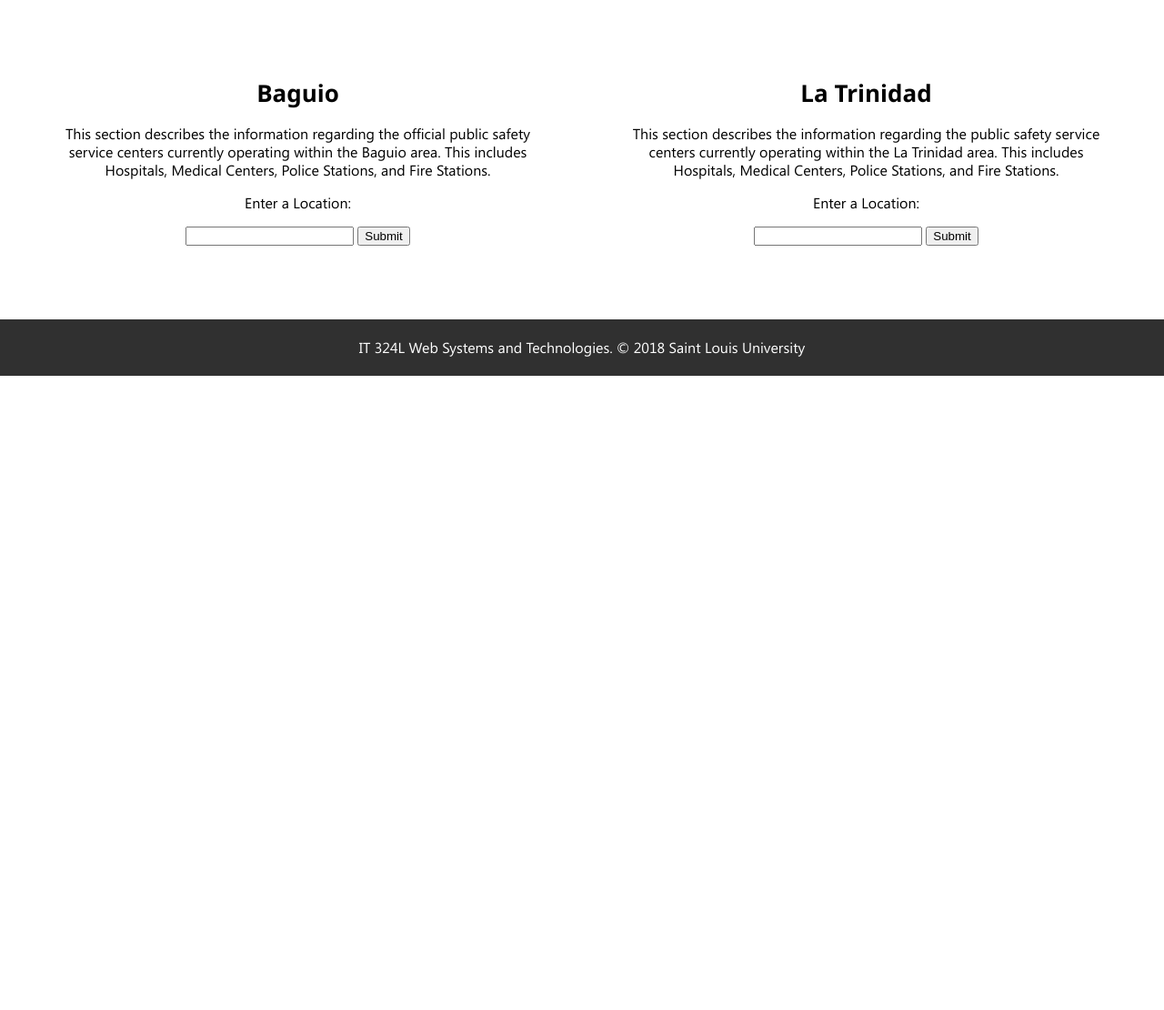
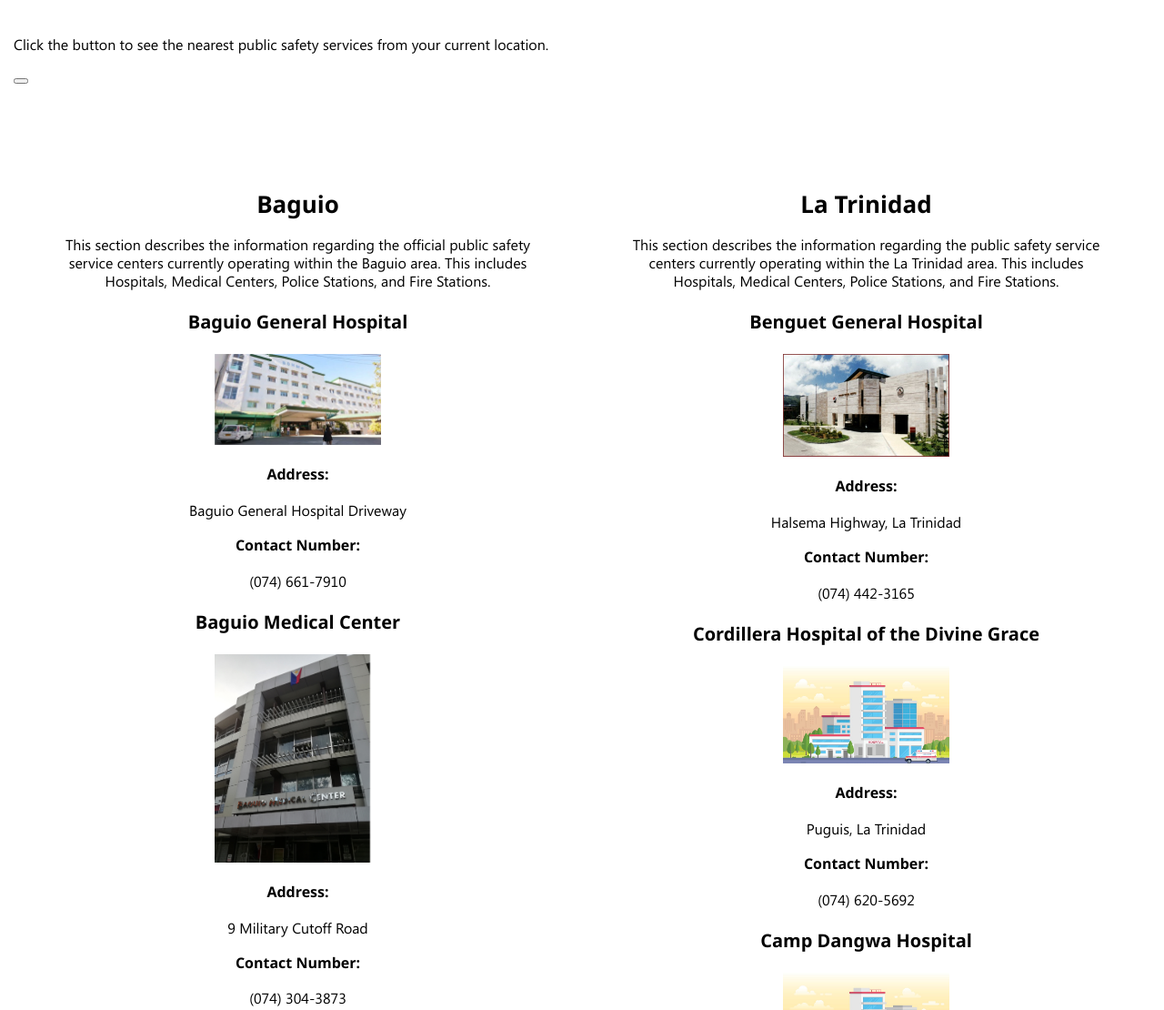
Before and after one commit to vonsalazar/webtech-lab-midterms, a plain HTML site: page Progressive Web Application/pubservices.html in a window 1280 px wide. Shown: the part 207-1317 px from the top of the page at 91% size. Before the commit the page ends 800 px from the top, so only its background shows below. Drawn offline with Linux system fonts and the light colour scheme.

Commit message:
Updates to the location and geolocation functionalities.
Minor updates on content formatting and styling.
Completed the location functionality for the public safety services page.
Added the geolocationdemo.js for testing of geolocation functionality.

```diff
--- a/Progressive Web Application/pubservices.html
+++ b/Progressive Web Application/pubservices.html
@@ -23,7 +23,15 @@
     <section class="pubservicesheading">
         <h1>Public Safety Services Directory</h1>
         <p>In times of disaster, please do not hesitate to seek assistance from these public safety centers and offices. Remember that your safety is one of the government's top priorities.</p>
-        <!--button onclick="getDataBaguio()">CLICKME!</button-->
+    </section>
+
+    <section class="pubservicesgeoloc">
+        <h2></h2>
+        <p>Click the button to see the nearest public safety services from your current location.</p>
+        <button></button>
+        <ul id="pubservicesgeolocfunction">
+
+        </ul>
     </section>
 
     <section class="pubservicesmain">
@@ -31,8 +39,8 @@
             <div class="pubservicescolumn">
                 <h2>Baguio</h2>
                 <p>This section describes the information regarding the official public safety service centers currently operating within the Baguio area. This includes Hospitals, Medical Centers, Police Stations, and Fire Stations.</p>
-                <p>Enter a Location: </p><input type="text" id="locationBaguioInput">
-                <button onclick="getDataBaguio()">Submit</button>
+                <!--p>Enter a Location: </p><input type="text" id="locationBaguioInput">
+                <>button onclick="getDataBaguio()">Submit</button-->
                 <ul id="baguioLocationList">
 
                 </ul>
@@ -41,8 +49,8 @@
             <div class="pubservicescolumn">
                 <h2>La Trinidad</h2>
                 <p>This section describes the information regarding the public safety service centers currently operating within the La Trinidad area. This includes Hospitals, Medical Centers, Police Stations, and Fire Stations.</p>
-                <p>Enter a Location: </p><input type="text" id="locationTrinidadInput">
-                <button onclick="getDataTrinidad()">Submit</button>
+                <!--p>Enter a Location: </p><input type="text" id="locationTrinidadInput">
+                <button onclick="getDataTrinidad()">Submit</button-->
                 <ul id="trinidadLocationList">
 
                 </ul>
--- a/Progressive Web Application/scripts/location.js
+++ b/Progressive Web Application/scripts/location.js
@@ -10,43 +10,36 @@ var database;
 var transaction;
 var DBRequest = self.IndexedDB.open('LocationDB', 1);
 
-/**
-var name, address, area, contact_main, contact_alt, image, x_coord, y_coord;
-var location = [
-    { locationID: 0, name: '', address: '', area: '', contact_main: '', contact_alt: '', image: '', x_coord: '', y_coord: ''}
-];
-*/
-
 var locationsBaguio = [
-    { locationID: 1, name: 'Baguio General Hospital', address: 'Baguio General Hospital Driveway', contact: '(074) 661-7910', image: '', x_coord: '16.40107403869452', y_coord: '120.59601187705995'},
-    { locationID: 2, name: 'Baguio Medical Center', address: '9 Military Cutoff Road', contact: '(074) 304-3873', image: '', x_coord: '16.4019900481756', y_coord: '120.59747099876405'},
-    { locationID: 3, name: 'Hospital of the Sacred Heart', address: 'Assumption Road', contact: '(074) 442-5701 to 02', image: '', x_coord: '16.417309410344853', y_coord: '120.59795916080475'},
-    { locationID: 4, name: 'Notre Dame de Chartres', address: '25 Main Building, General Luna Road', contact: '(074) 619-8530', image: '', x_coord: '16.41535917898586', y_coord: '120.59850096702577'},
-    { locationID: 5, name: 'Assumption Medical Diagnostic Center, Inc.', address: 'VFM Building, 10 Assumption Road', contact: '(074) 443-9580', image: '', x_coord: '16.41360875', y_coord: '120.59738539604751'},
-    { locationID: 6, name: 'Pines City Doctors Hospital', address: 'Magsaysay Avenue', contact: '(074) 445-3020', image: '', x_coord: '16.4269155', y_coord: '120.59469167932693'},
-    { locationID: 7, name: 'Philippine Red Cross', address: '39 Harrison Road', contact: '(074) 424-7953', image: '', x_coord: '16.4122177', y_coord: '120.5963337'},
-    { locationID: 8, name: 'Baguio City Police Station 1', address: 'Naguilian Road', contact: '424-2697', image: '', x_coord: '16.412449', y_coord: '120.579358' },
-    { locationID: 9, name: 'Baguio City Police Station 2', address: 'Camdas', contact: '661-1255', image: '', x_coord: '16.425757', y_coord: '120.593742' },
-    { locationID: 10, name: 'Baguio City Police Station 3', address: 'Pacdal Circle', contact: '300-9113 / 424-0670', image: '', x_coord: '16.416707', y_coord: '120.615552' },
-    { locationID: 11, name: 'Baguio City Police Station 4', address: 'PEZA, Loakan', contact: '305-9114 / 424-0992', image: '', x_coord: '16.379593', y_coord: '120.619338' },
-    { locationID: 12, name: 'Baguio City Police Station 5', address: 'Legarda, Marcos Highway', contact: '', image: '', x_coord: '16.401514', y_coord: '120.593555' },
-    { locationID: 13, name: 'Baguio City Police Station 6', address: 'Aurora Hill', contact: '300-9116 / 424-2174', image: '', x_coord: '16.426235', y_coord: '120.606191' },
-    { locationID: 14, name: 'Baguio City Police Station 7', address: '', contact: 'Central Business District', image: '', x_coord: '16.414404', y_coord: '120.592207' },
-    { locationID: 15, name: 'Baguio City Police Station 8', address: 'Camp 7, Kennon Road', contact: '424-2681', image: '', x_coord: '16.391862', y_coord: '120.599899' },
-    { locationID: 16, name: 'Baguio City Police Station 9', address: 'Irisan', contact: '424-8834', image: '', x_coord: '16.430057', y_coord: '120.548613' },
-    { locationID: 17, name: 'Baguio City Police Station 10', address: 'Green Valley, Marcos Highway', contact: '422-2662', image: '', x_coord: '16.388915', y_coord: '120.575467' },
-    { locationID: 18, name: 'Baguio City Central Fire Station', address: 'No. 1, Corner Abanao and Kayang Streets', contact: '160 / (074) 442-2222 / (074) 443-7089', image: '', x_coord: '16.414757', y_coord: '120.591727' }
+    { locationID: 1, name: 'Baguio General Hospital', address: 'Baguio General Hospital Driveway', contact: '(074) 661-7910', image: 'images/locations/baguiogeneralhospital.jpg', x_coord: '16.40107403869452', y_coord: '120.59601187705995'},
+    { locationID: 2, name: 'Baguio Medical Center', address: '9 Military Cutoff Road', contact: '(074) 304-3873', image: 'images/locations/baguiomedcenter.jpg', x_coord: '16.4019900481756', y_coord: '120.59747099876405'},
+    { locationID: 3, name: 'Hospital of the Sacred Heart', address: 'Assumption Road', contact: '(074) 442-5701 to 02', image: 'images/locations/hospitalsample.jpg', x_coord: '16.417309410344853', y_coord: '120.59795916080475'},
+    { locationID: 4, name: 'Notre Dame de Chartres', address: '25 Main Building, General Luna Road', contact: '(074) 619-8530', image: 'images/locations/hospitalsample.jpg', x_coord: '16.41535917898586', y_coord: '120.59850096702577'},
+    { locationID: 5, name: 'Assumption Medical Diagnostic Center, Inc.', address: 'VFM Building, 10 Assumption Road', contact: '(074) 443-9580', image: 'images/locations/hospitalsample.jpg', x_coord: '16.41360875', y_coord: '120.59738539604751'},
+    { locationID: 6, name: 'Pines City Doctors Hospital', address: 'Magsaysay Avenue', contact: '(074) 445-3020', image: 'images/locations/hospitalsample.jpg', x_coord: '16.4269155', y_coord: '120.59469167932693'},
+    { locationID: 7, name: 'Philippine Red Cross', address: '39 Harrison Road', contact: '(074) 424-7953', image: 'images/locations/hospitalsample.jpg', x_coord: '16.4122177', y_coord: '120.5963337'},
+    { locationID: 8, name: 'Baguio City Police Station 1', address: 'Naguilian Road', contact: '424-2697', image: 'images/locations/policestationsample.jpg', x_coord: '16.412449', y_coord: '120.579358' },
+    { locationID: 9, name: 'Baguio City Police Station 2', address: 'Camdas', contact: '661-1255', image: 'images/locations/policestationsample.jpg', x_coord: '16.425757', y_coord: '120.593742' },
+    { locationID: 10, name: 'Baguio City Police Station 3', address: 'Pacdal Circle', contact: '300-9113 / 424-0670', image: 'images/locations/policestationsample.jpg', x_coord: '16.416707', y_coord: '120.615552' },
+    { locationID: 11, name: 'Baguio City Police Station 4', address: 'PEZA, Loakan', contact: '305-9114 / 424-0992', image: 'images/locations/policestationsample.jpg', x_coord: '16.379593', y_coord: '120.619338' },
+    { locationID: 12, name: 'Baguio City Police Station 5', address: 'Legarda, Marcos Highway', contact: '442-0629 / 300-9115', image: 'images/locations/policestationsample.jpg', x_coord: '16.401514', y_coord: '120.593555' },
+    { locationID: 13, name: 'Baguio City Police Station 6', address: 'Aurora Hill', contact: '300-9116 / 424-2174', image: 'images/locations/policestationsample.jpg', x_coord: '16.426235', y_coord: '120.606191' },
+    { locationID: 14, name: 'Baguio City Police Station 7', address: 'Central Business District', contact: '661-1489', image: 'images/locations/bcpostation7.jpg', x_coord: '16.414404', y_coord: '120.592207' },
+    { locationID: 15, name: 'Baguio City Police Station 8', address: 'Camp 7, Kennon Road', contact: '424-2681', image: 'images/locations/policestationsample.jpg', x_coord: '16.391862', y_coord: '120.599899' },
+    { locationID: 16, name: 'Baguio City Police Station 9', address: 'Irisan', contact: '424-8834', image: 'images/locations/policestationsample.jpg', x_coord: '16.430057', y_coord: '120.548613' },
+    { locationID: 17, name: 'Baguio City Police Station 10', address: 'Green Valley, Marcos Highway', contact: '422-2662', image: 'images/locations/policestationsample.jpg', x_coord: '16.388915', y_coord: '120.575467' },
+    { locationID: 18, name: 'Baguio City Central Fire Station', address: 'No. 1, Corner Abanao and Kayang Streets', contact: '160 / (074) 442-2222 / (074) 443-7089', image: 'images/locations/firestationsample.jpg', x_coord: '16.414757', y_coord: '120.591727' }
 ];
 
 var locationsTrinidad = [
-    { locationID: 1, name: 'Benguet General Hospital', address: 'Halsema Highway, La Trinidad', contact: '(074) 442-3165', image: '', x_coord: '16.450765', y_coord: '120.589133' },
-    { locationID: 2, name: 'Cordillera Hospital of the Divine Grace', address: 'Puguis, La Trinidad', contact: '(074) 620-5692', image: '', x_coord: '16.452586', y_coord: '120.574424' },
-    { locationID: 3, name: 'Camp Dangwa Hospital', address: 'Barangay Alapang, La Trinidad', contact: '(074) 422-5515', image: '', x_coord: '16.464979', y_coord: '120.598705' },
-    { locationID: 4, name: 'Assumption Medical Diagnostic Center', address: 'Bontoc Road, La Trinidad', contact: '(074) 422-3906', image: '', x_coord: '16.446049', y_coord: '120.591062' },
-    { locationID: 5, name: 'Philippine Red Cross', address: 'BeGH Compound, Km. 5 La Trinidad', contact: '(074) 422-2796', image: '', x_coord: '16.450857', y_coord: '120.589391' },
-    { locationID: 6, name: 'La Trinidad Police Station', address: 'Km. 5 Pico, La Trinidad', contact: '(074) 309-1019', image: '', x_coord: '16.447812', y_coord: '120.590238' },
-    { locationID: 7, name: 'Km. 6 Police Outpost', address: 'Km. 6 La Trinidad', contact: '(074) 309-1019', image: '', x_coord: '16.455317', y_coord: '120.589478' },
-    { locationID: 8, name: 'La Trinidad Fire Station', address: 'Cabanao Road, La Trinidad', contact: '(074) 422-4700', image: '', x_coord: '16.460805', y_coord: '120.588766' }
+    { locationID: 1, name: 'Benguet General Hospital', address: 'Halsema Highway, La Trinidad', contact: '(074) 442-3165', image: 'images/locations/benguetgeneralhospital.jpg', x_coord: '16.450765', y_coord: '120.589133' },
+    { locationID: 2, name: 'Cordillera Hospital of the Divine Grace', address: 'Puguis, La Trinidad', contact: '(074) 620-5692', image: 'images/locations/hospitalsample.jpg', x_coord: '16.452586', y_coord: '120.574424' },
+    { locationID: 3, name: 'Camp Dangwa Hospital', address: 'Barangay Alapang, La Trinidad', contact: '(074) 422-5515', image: 'images/locations/hospitalsample.jpg', x_coord: '16.464979', y_coord: '120.598705' },
+    { locationID: 4, name: 'Assumption Medical Diagnostic Center', address: 'Bontoc Road, La Trinidad', contact: '(074) 422-3906', image: 'images/locations/hospitalsample.jpg', x_coord: '16.446049', y_coord: '120.591062' },
+    { locationID: 5, name: 'Philippine Red Cross', address: 'BeGH Compound, Km. 5 La Trinidad', contact: '(074) 422-2796', image: 'images/locations/hospitalsample.jpg', x_coord: '16.450857', y_coord: '120.589391' },
+    { locationID: 6, name: 'La Trinidad Police Station', address: 'Km. 5 Pico, La Trinidad', contact: '(074) 309-1019', image: 'images/locations/bcpocarregionaloffice.jpg', x_coord: '16.447812', y_coord: '120.590238' },
+    { locationID: 7, name: 'Km. 6 Police Outpost', address: 'Km. 6 La Trinidad', contact: '(074) 309-1019', image: 'images/locations/policestationsample.jpg', x_coord: '16.455317', y_coord: '120.589478' },
+    { locationID: 8, name: 'La Trinidad Fire Station', address: 'Cabanao Road, La Trinidad', contact: '(074) 422-4700', image: 'images/locations/firestationsample.jpg', x_coord: '16.460805', y_coord: '120.588766' }
 ];
 
 DBRequest.onerror = function(event) {
@@ -57,8 +50,10 @@ DBRequest.onsuccess = function(event) {
     database = DBRequest.result;
     console.log('Database initialised.');
 
-    getDataBaguio();
-    getDataTrinidad();
+    // getDataBaguio();
+    // getDataTrinidad();
+    getAllBaguioLocations();
+    getAllTrinidadLocations();
 };
 
 DBRequest.onupgradeneeded = function(event) {
@@ -105,48 +100,112 @@ DBRequest.onupgradeneeded = function(event) {
     console.log('Locations object store created.');
 };
 
-//var locationPageObject = document.getElementById('baguioLocation')
-function readAllBaguioLocations() {
+function getAllBaguioLocations() {
+
     console.log('Reading location data in BAGUIO...');
+
     var baguioLocObjStore = database.transaction('baguioLocations').objectStore('baguioLocations');
+
     baguioLocObjStore.openCursor().onsuccess = function(event) {
+
         var cursor = event.target.result;
+
         if (cursor) {
-            alert(
-                'Baguio Area Emergency Location Information: \n' +
-                'Location ID: ' + cursor.key + '\n' +
-                'Location Name: ' + cursor.value.name + '\n' +
-                'Address: ' + cursor.value.address + '\n' +
-                'Contact Number: ' + cursor.value.contact + '\n' +
-                'Longitude: ' + cursor.value.x_coord + '\n' +
-                'Latitude: ' + cursor.value.y_coord
-            );
+
+            var locationListItem;
+            var name, locationImage, addressHeader, addressInfo, contactHeader, contactInfo;
+            var nameText, addressHeaderText, addressInfoText, contactHeaderText, contactInfoText;
+
+            locationListItem = document.createElement('li');
+            name = document.createElement('h3');
+            locationImage = document.createElement('img');
+            addressHeader = document.createElement('h4');
+            addressInfo = document.createElement('p');
+            contactHeader = document.createElement('h4');
+            contactInfo = document.createElement('p');
+
+            nameText = document.createTextNode(cursor.value.name);
+            addressHeaderText = document.createTextNode('Address: ');
+            addressInfoText = document.createTextNode(cursor.value.address);
+            contactHeaderText = document.createTextNode('Contact Number: ');
+            contactInfoText = document.createTextNode(cursor.value.contact);
+
+            locationImage.setAttribute('src', cursor.value.image);
+            locationImage.setAttribute('alt', cursor.value.name);
+
+            name.appendChild(nameText);
+            addressHeader.appendChild(addressHeaderText);
+            addressInfo.appendChild(addressInfoText);
+            contactHeader.appendChild(contactHeaderText);
+            contactInfo.appendChild(contactInfoText);
+
+            locationListItem.appendChild(name);
+            locationListItem.appendChild(locationImage);
+            locationListItem.appendChild(addressHeader);
+            locationListItem.appendChild(addressInfo);
+            locationListItem.appendChild(contactHeader);
+            locationListItem.appendChild(contactInfo);
+
+            document.getElementById('baguioLocationList').appendChild(locationListItem);
+
             cursor.continue();
 
-            //locationPageObject.innerHTML +=
-            //    '<h3>' + dbGetRequest.result.name + '</h3>';
         } else {
             console.log('[BAGUIO LOCATIONS] Data access completed.');
         };
     };
 };
 
-function readAllTrinidadLocations() {
+function getAllTrinidadLocations() {
+
     console.log('Reading location data in TRINIDAD...');
+
     var trinidadLocObjStore = database.transaction('trinidadLocations').objectStore('trinidadLocations');
+
     trinidadLocObjStore.openCursor().onsuccess = function(event) {
+
         var cursor = event.target.result;
+
         if (cursor) {
-            alert(
-                'La Trinidad Area Emergency Location Information: \n' +
-                'Location ID: ' + cursor.key + '\n' +
-                'Location Name: ' + cursor.value.name + '\n' +
-                'Address: ' + cursor.value.address + '\n' +
-                'Contact Number: ' + cursor.value.contact + '\n' +
-                'Longitude: ' + cursor.value.x_coord + '\n' +
-                'Latitude: ' + cursor.value.y_coord
-            );
+
+            var locationListItem;
+            var name, locationImage, addressHeader, addressInfo, contactHeader, contactInfo;
+            var nameText, addressHeaderText, addressInfoText, contactHeaderText, contactInfoText;
+
+            locationListItem = document.createElement('li');
+            name = document.createElement('h3');
+            locationImage = document.createElement('img');
+            addressHeader = document.createElement('h4');
+            addressInfo = document.createElement('p');
+            contactHeader = document.createElement('h4');
+            contactInfo = document.createElement('p');
+
+            nameText = document.createTextNode(cursor.value.name);
+            addressHeaderText = document.createTextNode('Address: ');
+            addressInfoText = document.createTextNode(cursor.value.address);
+            contactHeaderText = document.createTextNode('Contact Number: ');
+            contactInfoText = document.createTextNode(cursor.value.contact);
+
+            locationImage.setAttribute('src', cursor.value.image);
+            locationImage.setAttribute('alt', cursor.value.name);
+
+            name.appendChild(nameText);
+            addressHeader.appendChild(addressHeaderText);
+            addressInfo.appendChild(addressInfoText);
+            contactHeader.appendChild(contactHeaderText);
+            contactInfo.appendChild(contactInfoText);
+
+            locationListItem.appendChild(name);
+            locationListItem.appendChild(locationImage);
+            locationListItem.appendChild(addressHeader);
+            locationListItem.appendChild(addressInfo);
+            locationListItem.appendChild(contactHeader);
+            locationListItem.appendChild(contactInfo);
+
+            document.getElementById('trinidadLocationList').appendChild(locationListItem);
+
             cursor.continue();
+
         } else {
             console.log('[TRINIDAD LOCATIONS] Data access completed.');
         };
@@ -237,10 +296,6 @@ function readTrinidadLocation() {
     };
 }
 
-//var bLocationName = document.getElementById('bLocationName');
-//var bLocationAddress = document.getElementById('bLocationAddress');
-//var bContactNumber = document.getElementById('bContactNumber');
-
 function getDataBaguio() {
 
     var input = document.getElementById('locationBaguioInput').value;
@@ -258,10 +313,6 @@ function getDataBaguio() {
             var locationListItem;
             var name, addressHeader, addressInfo, contactHeader, contactInfo;
             var nameText, addressHeaderText, addressInfoText, contactHeaderText, contactInfoText;
-
-            //bLocationName.innerHTML += dbGetRequest.result.name;
-            //bLocationAddress.innerHTML += dbGetRequest.result.address;
-            //bContactNumber.innerHTML += dbGetRequest.result.contact;
 
             locationListItem = document.createElement('li');
             name = document.createElement('h3');
@@ -293,10 +344,6 @@ function getDataBaguio() {
     };
 };
 
-//var tLocationName = document.getElementById('tLocationName');
-//var tLocationAddress = document.getElementById('tLocationAddress');
-//var tContactNumber = document.getElementById('tContactNumber');
-
 function getDataTrinidad() {
 
     var input = document.getElementById('locationTrinidadInput').value;
@@ -314,10 +361,6 @@ function getDataTrinidad() {
             var locationListItem;
             var name, addressHeader, addressInfo, contactHeader, contactInfo;
             var nameText, addressHeaderText, addressInfoText, contactHeaderText, contactInfoText;
-
-            //tLocationName.innerHTML += dbGetRequest.result.name;
-            //tLocationAddress.innerHTML += dbGetRequest.result.address;
-            //tContactNumber.innerHTML += dbGetRequest.result.contact;
 
             locationListItem = document.createElement('li');
             name = document.createElement('h3');
--- a/Progressive Web Application/styles/main.css
+++ b/Progressive Web Application/styles/main.css
@@ -418,6 +418,10 @@ dl {
 
 @media screen and (max-width: 600px) {
     .homecolumn {
-        width: 100%
+        width: 100%;
+    }
+
+    .pubservicescolumn {
+        width: 100%;
     }
 }
```
Also changed, not shown: Progressive Web Application/preparedness.html (+7 -0 lines), Progressive Web Application/scripts/geolocationdemo.js (added, +101 -0 lines), Progressive Web Application/images/locations/baguiogeneralhospital.jpg (added), Progressive Web Application/images/locations/baguiomedcenter.jpg (added), Progressive Web Application/images/locations/bcpocarregionaloffice.jpg (added), Progressive Web Application/images/locations/bcpostation7.jpg (added), Progressive Web Application/images/locations/benguetgeneralhospital.jpg (added), Progressive Web Application/images/locations/firestationsample.jpg (added), Progressive Web Application/images/locations/hospitalsample.jpg (added), Progressive Web Application/images/locations/policestationsample.jpg (added).
